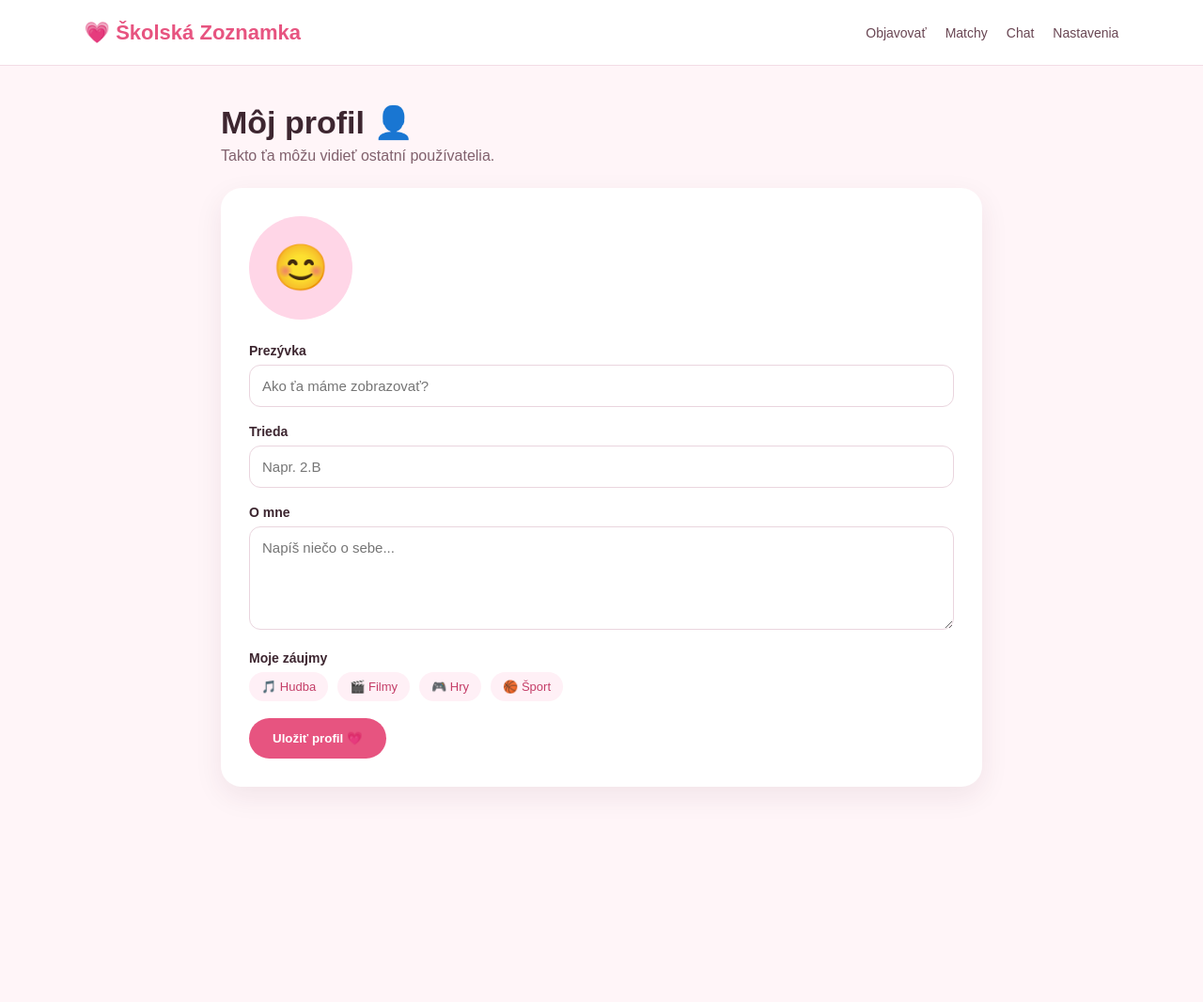
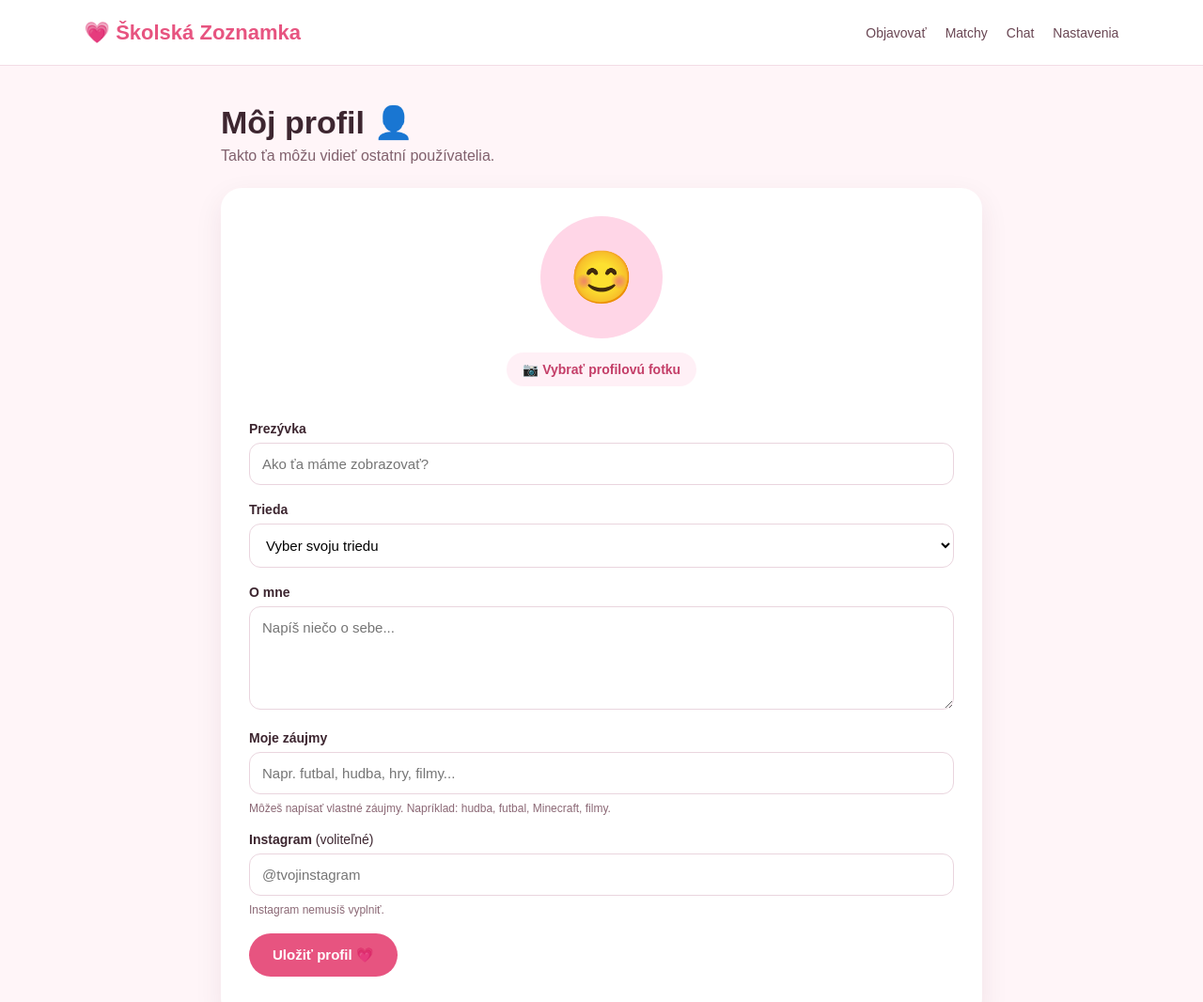
Before and after one commit to DenisSVK/skolska-zoznamka, a website: page profile.html in a window 1280 px wide. Shown: the top 1066 px of the page at 94% size. Before the commit the page ends 877 px from the top, so only its background shows below. Drawn offline with Linux system fonts and the light colour scheme.

Commit message:
Update profile.html

```diff
--- a/profile.html
+++ b/profile.html
@@ -21,12 +21,12 @@
         }
 
         nav {
-            height: 70px;
+            min-height: 70px;
             background: white;
             display: flex;
             align-items: center;
             justify-content: space-between;
-            padding: 0 7%;
+            padding: 15px 7%;
             border-bottom: 1px solid #f3dce5;
         }
 
@@ -74,16 +74,48 @@
             margin-bottom: 25px;
         }
 
+        .avatar-section {
+            display: flex;
+            flex-direction: column;
+            align-items: center;
+            margin-bottom: 30px;
+        }
+
         .avatar {
-            width: 110px;
-            height: 110px;
+            width: 130px;
+            height: 130px;
             border-radius: 50%;
             background: #ffd6e7;
             display: flex;
             align-items: center;
             justify-content: center;
-            font-size: 48px;
-            margin-bottom: 25px;
+            overflow: hidden;
+            margin-bottom: 15px;
+        }
+
+        .avatar img {
+            width: 100%;
+            height: 100%;
+            object-fit: cover;
+            display: none;
+        }
+
+        .avatar span {
+            font-size: 55px;
+        }
+
+        .upload-label {
+            background: #fff0f6;
+            color: #c43e68;
+            padding: 10px 17px;
+            border-radius: 20px;
+            font-size: 14px;
+            font-weight: bold;
+            cursor: pointer;
+        }
+
+        #profileImage {
+            display: none;
         }
 
         label {
@@ -94,7 +126,8 @@
         }
 
         input,
-        textarea {
+        textarea,
+        select {
             width: 100%;
             border: 1px solid #ead5de;
             border-radius: 12px;
@@ -103,6 +136,7 @@
             margin-bottom: 18px;
             font-family: inherit;
             outline: none;
+            background: white;
         }
 
         textarea {
@@ -111,23 +145,16 @@
         }
 
         input:focus,
-        textarea:focus {
+        textarea:focus,
+        select:focus {
             border-color: #e75480;
         }
 
-        .interests {
-            display: flex;
-            flex-wrap: wrap;
-            gap: 10px;
+        .hint {
+            color: #8b6875;
+            font-size: 12px;
+            margin-top: -10px;
             margin-bottom: 18px;
-        }
-
-        .interest {
-            background: #fff0f6;
-            color: #c43e68;
-            padding: 8px 13px;
-            border-radius: 20px;
-            font-size: 13px;
         }
 
         .save {
@@ -138,11 +165,22 @@
             border-radius: 25px;
             font-weight: bold;
             cursor: pointer;
+            font-size: 15px;
+        }
+
+        .save:hover {
+            opacity: 0.9;
+        }
+
+        .message {
+            margin-top: 15px;
+            font-size: 14px;
+            font-weight: bold;
         }
 
         @media (max-width: 600px) {
             nav {
-                padding: 0 20px;
+                padding: 15px 20px;
             }
 
             .nav-links {
@@ -186,49 +224,187 @@
 
     <div class="card">
 
+        <form id="profileForm">
+
+            <div class="avatar-section">
+
                 <div class="avatar">
-            😊
+
+                    <span id="avatarEmoji">😊</span>
+
+                    <img id="avatarImage" alt="Profilová fotka">
+
                 </div>
 
-        <label for="username">Prezývka</label>
+                <label for="profileImage" class="upload-label">
+                    📷 Vybrať profilovú fotku
+                </label>
+
+                <input
+                    id="profileImage"
+                    type="file"
+                    accept="image/*"
+                >
+
+            </div>
+
+            <label for="username">
+                Prezývka
+            </label>
 
             <input
                 id="username"
                 type="text"
+                maxlength="50"
                 placeholder="Ako ťa máme zobrazovať?"
+                required
             >
 
-        <label for="class">Trieda</label>
+            <label for="class">
+                Trieda
+            </label>
 
-        <input
-            id="class"
-            type="text"
-            placeholder="Napr. 2.B"
-        >
+            <select id="class" required>
 
-        <label for="bio">O mne</label>
+                <option value="">
+                    Vyber svoju triedu
+                </option>
+
+                <optgroup label="1. ročník">
+                    <option value="1.A">1.A</option>
+                    <option value="1.B">1.B</option>
+                    <option value="1.C">1.C</option>
+                    <option value="1.D">1.D</option>
+                    <option value="1.E">1.E</option>
+                    <option value="1.J">1.J</option>
+                    <option value="1.S">1.S</option>
+                </optgroup>
+
+                <optgroup label="2. ročník">
+                    <option value="2.A">2.A</option>
+                    <option value="2.B">2.B</option>
+                    <option value="2.C">2.C</option>
+                    <option value="2.D">2.D</option>
+                    <option value="2.E">2.E</option>
+                    <option value="2.J">2.J</option>
+                    <option value="2.S">2.S</option>
+                </optgroup>
+
+                <optgroup label="3. ročník">
+                    <option value="3.A">3.A</option>
+                    <option value="3.B">3.B</option>
+                    <option value="3.C">3.C</option>
+                    <option value="3.D">3.D</option>
+                    <option value="3.J">3.J</option>
+                </optgroup>
+
+                <optgroup label="4. ročník">
+                    <option value="4.A">4.A</option>
+                    <option value="4.B">4.B</option>
+                    <option value="4.C">4.C</option>
+                    <option value="4.D">4.D</option>
+                </optgroup>
+
+                <optgroup label="5. ročník">
+                    <option value="5.A">5.A</option>
+                </optgroup>
+
+            </select>
+
+            <label for="bio">
+                O mne
+            </label>
 
             <textarea
                 id="bio"
+                maxlength="500"
                 placeholder="Napíš niečo o sebe..."
             ></textarea>
 
-        <label>Moje záujmy</label>
+            <label for="interests">
+                Moje záujmy
+            </label>
 
-        <div class="interests">
-            <span class="interest">🎵 Hudba</span>
-            <span class="interest">🎬 Filmy</span>
-            <span class="interest">🎮 Hry</span>
-            <span class="interest">🏀 Šport</span>
+            <input
+                id="interests"
+                type="text"
+                maxlength="300"
+                placeholder="Napr. futbal, hudba, hry, filmy..."
+            >
+
+            <div class="hint">
+                Môžeš napísať vlastné záujmy. Napríklad:
+                hudba, futbal, Minecraft, filmy.
             </div>
 
-        <button class="save">
+            <label for="instagram">
+                Instagram <span style="font-weight: normal;">(voliteľné)</span>
+            </label>
+
+            <input
+                id="instagram"
+                type="text"
+                maxlength="100"
+                placeholder="@tvojinstagram"
+            >
+
+            <div class="hint">
+                Instagram nemusíš vyplniť.
+            </div>
+
+            <button class="save" type="submit">
                 Uložiť profil 💗
             </button>
+
+            <div id="message" class="message"></div>
+
+        </form>
 
     </div>
 
 </div>
 
+<script>
+
+const profileImageInput = document.getElementById("profileImage");
+const avatarImage = document.getElementById("avatarImage");
+const avatarEmoji = document.getElementById("avatarEmoji");
+
+profileImageInput.addEventListener("change", function() {
+
+    const file = this.files[0];
+
+    if (!file) {
+        return;
+    }
+
+    const reader = new FileReader();
+
+    reader.onload = function(event) {
+
+        avatarImage.src = event.target.result;
+        avatarImage.style.display = "block";
+        avatarEmoji.style.display = "none";
+
+    };
+
+    reader.readAsDataURL(file);
+
+});
+
+
+document.getElementById("profileForm").addEventListener("submit", function(event) {
+
+    event.preventDefault();
+
+    const message = document.getElementById("message");
+
+    message.textContent =
+        "Profil je pripravený na uloženie. Napojenie na databázu spravíme v ďalšom kroku.";
+
+});
+
+</script>
+
 </body>
 </html>
```
Lines whose indentation alone changed are shown as unchanged.
